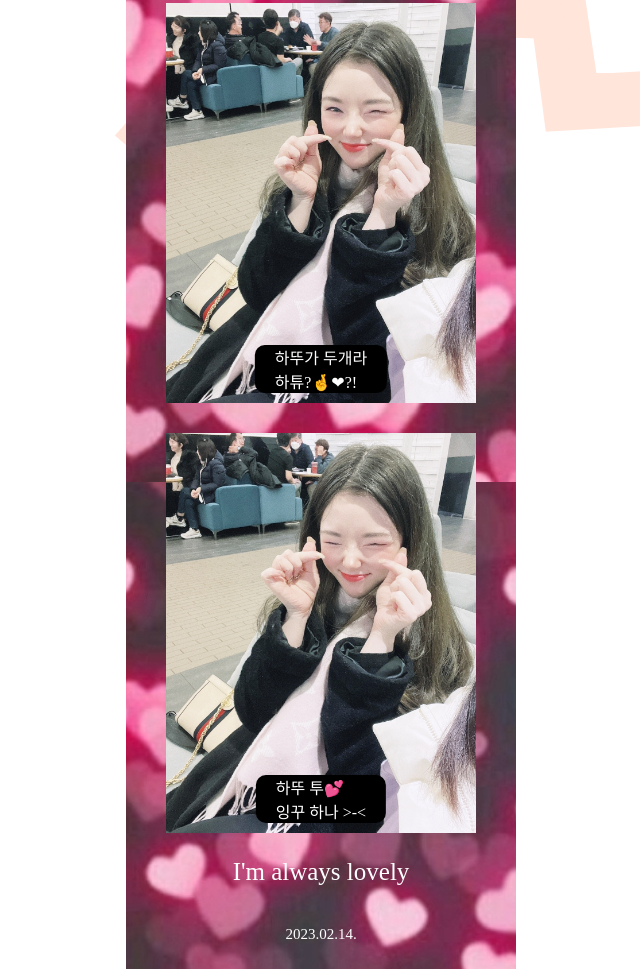
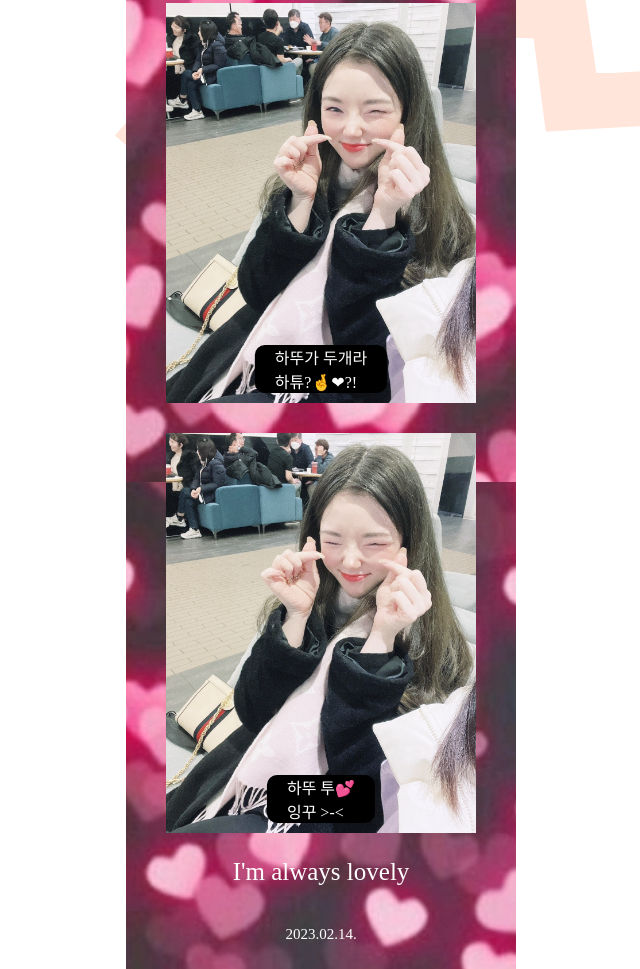
Before and after one commit to Duggy95/suri2, a plain HTML site: page index.html in a window 1280 px wide. Shown: the part 951-1920 px from the top of the page, without its empty margins (319-959 px from the left). Drawn offline with Linux system fonts and the light colour scheme; a web font is replaced by a local one.

Commit message:
Update index.html

```diff
--- a/index.html
+++ b/index.html
@@ -64,13 +64,11 @@ body {
     color: white;
     font-size: 25px;
     font-weight: 900px;
-
 }
 .f-date{
     color: white;
     font-size: 15px;
     font-weight: 500px;
-
 }
 
 #image1{
@@ -125,7 +123,7 @@ body {
         <div id="image4" class ="photo-frame">
             <span id="desc1" class = "photo_description">
                 <div>하뚜 투💕</div>
-                <div>잉꾸 하나 >-<</div>
+                <div>잉꾸 >-<</div>
            </span>
         </div>
     </div>
```
